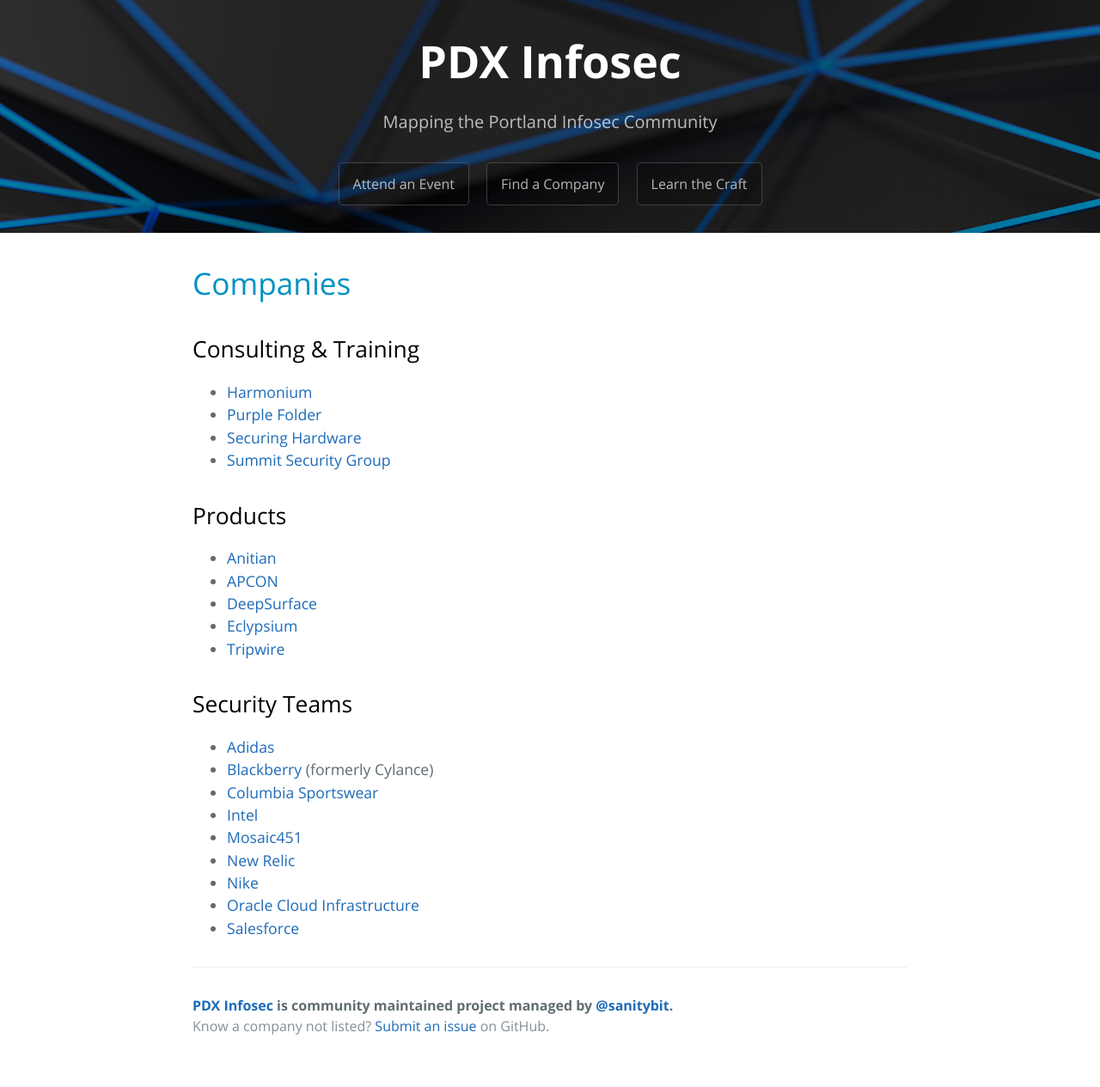
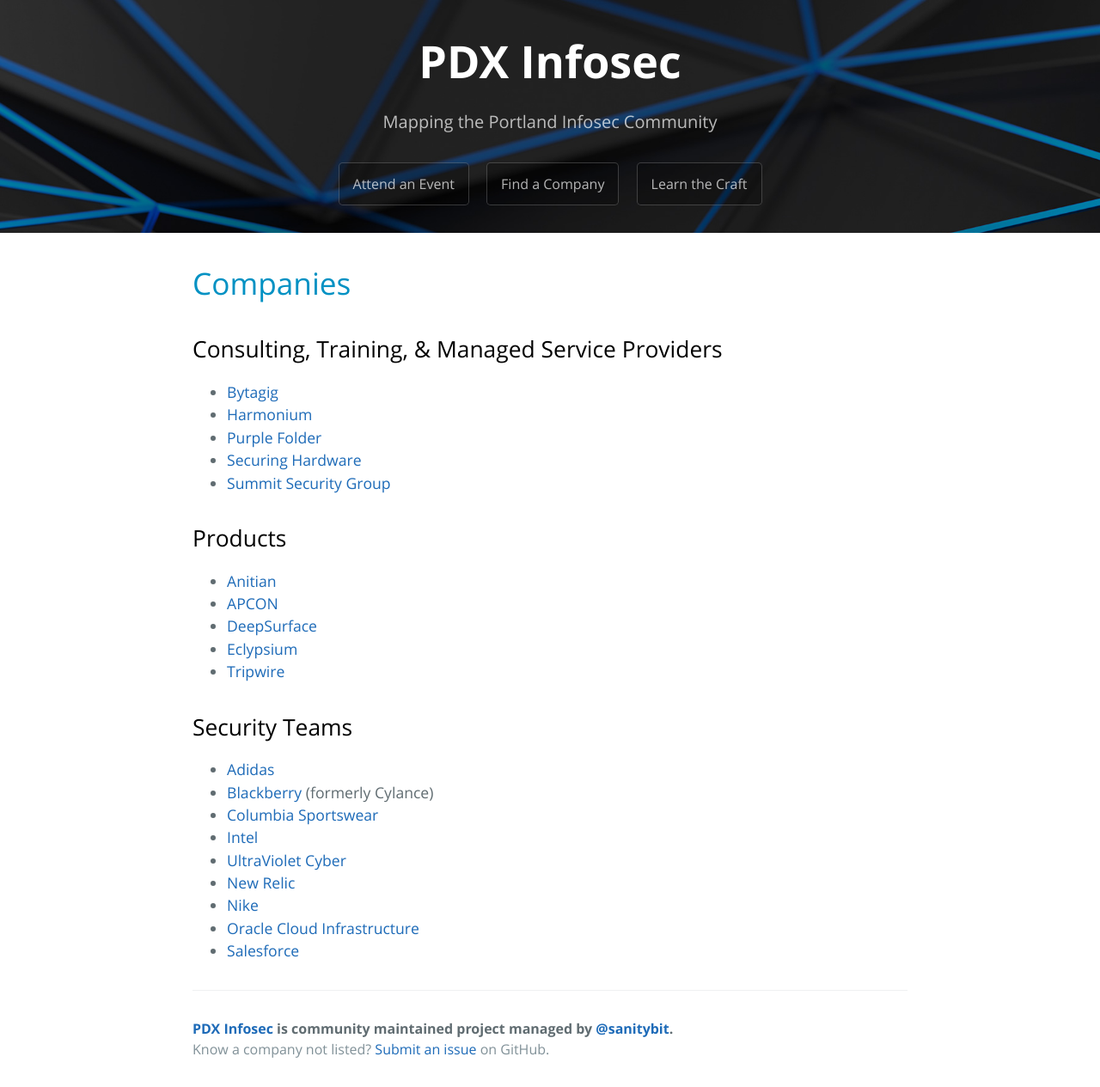
Before and after one commit to sanitybit/pdx-infosec, a Jekyll site: the page built from companies.md, in a window 1280 px wide. Shown: the whole page at 86% size. Built offline with Jekyll 4.4.1, drawn with Linux system fonts in a browser that asks for light colours; our own code applies the rules of GitHub Pages for plain Markdown files; before the commit the page ends 1238 px from its top, so only the background shows below that.

Commit message:
Update companies.md

```diff
--- a/companies.md
+++ b/companies.md
@@ -6,7 +6,8 @@ permalink: /companies/
 
 # Companies
 
-## Consulting & Training
+## Consulting, Training, & Managed Service Providers
+* [Bytagig](https://www.bytagig.com/portland/)
 * [Harmonium](https://www.harmoniumllc.com/)
 * [Purple Folder](https://www.purplefolder.com/)
 * [Securing Hardware](https://securinghardware.com/)
@@ -24,7 +25,7 @@ permalink: /companies/
 * [Blackberry](https://www.cylance.com/en-us/index.html) (formerly Cylance)
 * [Columbia Sportswear](https://www.columbia.com/)
 * [Intel](https://www.intel.com/content/www/us/en/homepage.html)
-* [Mosaic451](https://mosaic451.com)
+* [UltraViolet Cyber](https://www.uvcyber.com)
 * [New Relic](https://www.newrelic.com)
 * [Nike](https://www.nike.com)
 * [Oracle Cloud Infrastructure](https://www.oracle.com/cloud/)
```
